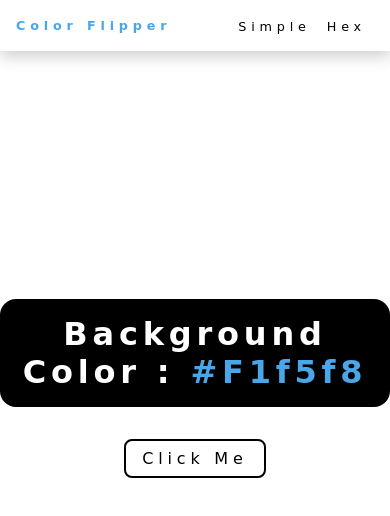
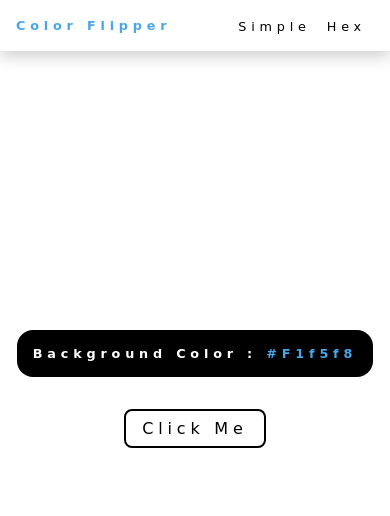
Before and after one commit to anupkalita/12.Color-Flipper, a plain HTML site: page index.html in a window 390 px wide. Drawn offline with Linux system fonts and the light colour scheme; a web font is replaced by a local one.

Commit message:
changed h1,btn font-size

```diff
--- a/style.css
+++ b/style.css
@@ -84,4 +84,8 @@ main h1{
     nav h3, nav a{
         font-size: 0.8rem;
     }
+
+    main h1, btn{
+        font-size: 0.8rem;
+    }
   }
```
